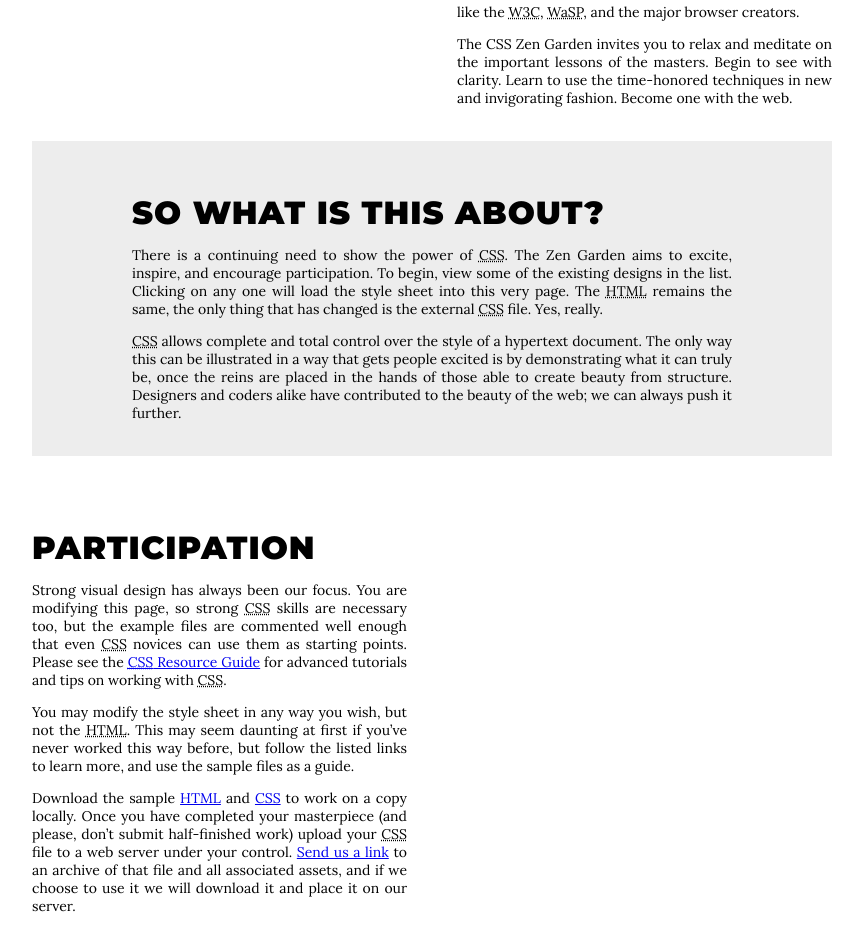
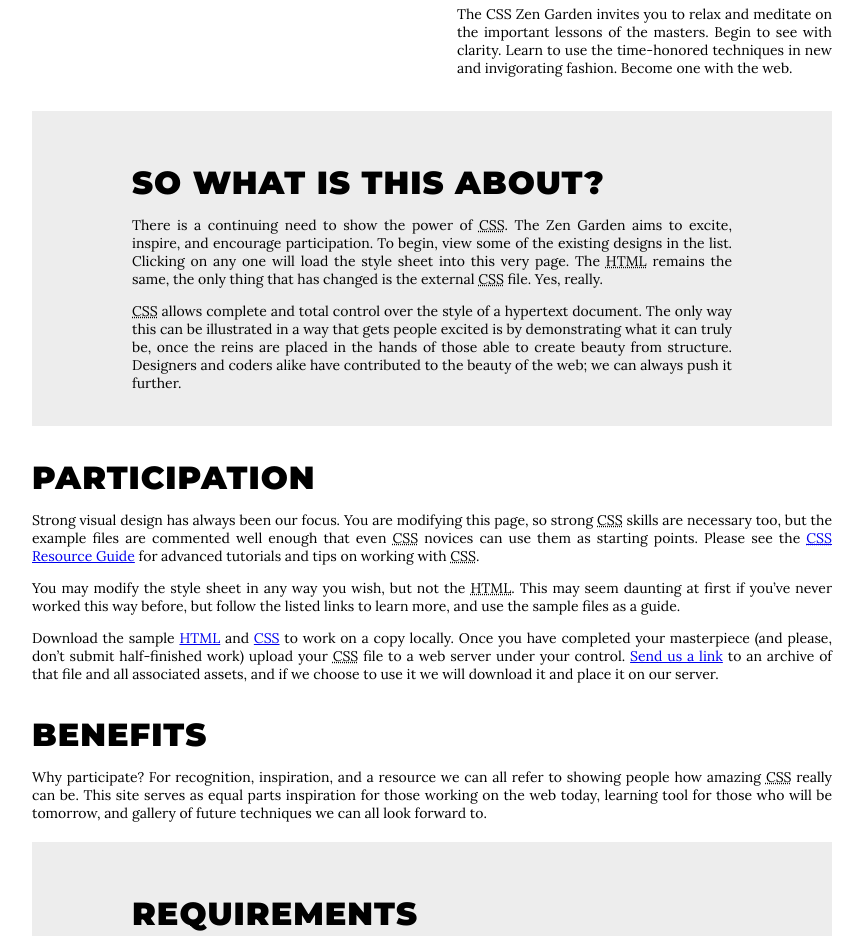
Before and after one commit to jayhklasiq/zen-garden, a plain HTML site: page index.html in a window 1280 px wide. Shown: the part 681-1617 px from the top of the page, without its empty margins (208-1071 px from the left). Drawn offline with Linux system fonts and the light colour scheme.

Commit message:
minor changes

```diff
--- a/styles/style.css
+++ b/styles/style.css
@@ -1,239 +1,17 @@
-/* css Zen Garden default style v1.02 */
-/* css released under Creative Commons License - http://creativecommons.org/licenses/by-nc-sa/1.0/  */
-
-/* This file based on 'Tranquille' by Dave Shea */
-/* You may use this file as a foundation for any new work, but you may find it easier to start from scratch. */
-/* Not all elements are defined in this file, so you'll most likely want to refer to the xhtml as well. */
-
-/* Your images should be linked as if the CSS file sits in the same folder as the images. ie. no paths. */
-
-/* basic elements
-html {
-	margin: 0;
-	padding: 0;
-}
-body {
-	font: 75% georgia, sans-serif;
-	line-height: 1.88889;
-	color: #555753;
-	background: #fff url(http://csszengarden.com/001/blossoms.jpg) no-repeat bottom right;
-	margin: 0;
-	padding: 0;
-}
-p {
-	margin-top: 0;
-	text-align: justify;
-}
-h3 {
-	font: italic normal 1.4em georgia, sans-serif;
-	letter-spacing: 1px;
-	margin-bottom: 0;
-	color: #7d775c;
-}
-a:link {
-	font-weight: bold;
-	text-decoration: none;
-	color: #b7a5df;
-}
-a:visited {
-	font-weight: bold;
-	text-decoration: none;
-	color: #d4cddc;
-}
-a:hover,
-a:focus,
-a:active {
-	text-decoration: underline;
-	color: #9685ba;
-}
-abbr {
-	border-bottom: none;
-}
-
-/* specific divs
-.page-wrapper {
-	background: url(http://csszengarden.com/001/zen-bg.jpg) no-repeat top left;
-	padding: 0 175px 0 110px;
-	margin: 0;
-	position: relative;
-}
-
-.intro {
-	min-width: 470px;
-	width: 100%;
-}
-
-header h1 {
-	background: transparent url(http://csszengarden.com/001/h1.gif) no-repeat top left;
-	margin-top: 10px;
-	display: block;
-	width: 219px;
-	height: 87px;
-	float: left;
-
-	text-indent: 100%;
-	white-space: nowrap;
-	overflow: hidden;
-}
-header h2 {
-	background: transparent url(http://csszengarden.com/001/h2.gif) no-repeat top left;
-	margin-top: 58px;
-	margin-bottom: 40px;
-	width: 200px;
-	height: 18px;
-	float: right;
-
-	text-indent: 100%;
-	white-space: nowrap;
-	overflow: hidden;
-}
-header {
-	padding-top: 20px;
-	height: 87px;
-}
-
-.summary {
-	clear: both;
-	margin: 20px 20px 20px 10px;
-	width: 160px;
-	float: left;
-}
-.summary p {
-	font: italic 1.1em/2.2 georgia;
-	text-align: center;
-}
-
-.preamble {
-	clear: right;
-	padding: 0px 10px 0 10px;
-}
-.supporting {
-	padding-left: 10px;
-	margin-bottom: 40px;
-}
-
-footer {
-	text-align: center;
-}
-footer a:link,
-footer a:visited {
-	margin-right: 20px;
-}
-
-.sidebar {
-	margin-left: 600px;
-	position: absolute;
-	top: 0;
-	right: 0;
-}
-.sidebar .wrapper {
-	font: 10px verdana, sans-serif;
-	background: transparent url(http://csszengarden.com/001/paper-bg.jpg) top left repeat-y;
-	padding: 10px;
-	margin-top: 150px;
-	width: 130px;
-}
-.sidebar h3.select {
-	background: transparent url(http://csszengarden.com/001/h3.gif) no-repeat top left;
-	margin: 10px 0 5px 0;
-	width: 97px;
-	height: 16px;
-
-	text-indent: 100%;
-	white-space: nowrap;
-	overflow: hidden;
-}
-.sidebar h3.archives {
-	background: transparent url(http://csszengarden.com/001/h5.gif) no-repeat top left;
-	margin: 25px 0 5px 0;
-	width: 57px;
-	height: 14px;
-
-	text-indent: 100%;
-	white-space: nowrap;
-	overflow: hidden;
-}
-.sidebar h3.resources {
-	background: transparent url(http://csszengarden.com/001/h6.gif) no-repeat top left;
-	margin: 25px 0 5px 0;
-	width: 63px;
-	height: 10px;
-
-	text-indent: 100%;
-	white-space: nowrap;
-	overflow: hidden;
-}
-
-.sidebar ul {
-	margin: 0;
-	padding: 0;
-}
-.sidebar li {
-	line-height: 1.3em;
-	background: transparent url(http://csszengarden.com/001/cr1.gif) no-repeat top center;
-	display: block;
-	padding-top: 5px;
-	margin-bottom: 5px;
-	list-style-type: none;
-}
-.sidebar li a:link {
-	color: #988f5e;
-}
-.sidebar li a:visited {
-	color: #b3ae94;
-}
-
-.extra1 {
-	background: transparent url(http://csszengarden.com/001/cr2.gif) top left no-repeat;
-	position: absolute;
-	top: 40px;
-	right: 0;
-	width: 148px;
-	height: 110px;
-	}
-	*/
-
 @import url("https://fonts.googleapis.com/css2?family=Lora&family=Montserrat:wght@900&display=swap");
 
 body {
-	margin: 30px auto;
+	margin: 0 auto;
 	max-width: 800px;
 	padding: 40px;
 }
 
-	body {
-		margin: 30px auto;
-		max-width: 800px;
-		padding: 40px;
-
-	}
-
-	h1{
-		color:white;
-		background-color: black;
-		padding: 10px;
-	}
-	p {
-		margin-top: 10;
-		text-align: justify;
-		font: 14px 'lora', serif;
-		}
-	h2, h3 {
-		font: 2em 'montserrat', serif;
-		letter-spacing: 1px;
-		margin-bottom: 0;
-		text-transform: uppercase;
-		}
 h1 {
 	color: white;
 	background-color: black;
 	padding: 10px;
 }
-p {
-	margin-top: 10;
-	text-align: justify;
-	font: 14px "lora", serif;
-}
+
 h2,
 h3 {
 	font: 2em "montserrat", serif;
@@ -242,7 +20,13 @@ h3 {
 	text-transform: uppercase;
 }
 
-.intro {
+p {
+	margin-top: 10;
+	text-align: justify;
+	font: 14px "lora", serif;
+}
+
+#zen-intro {
 	display: grid;
 	grid-template-columns: repeat(2, 1fr);
 	column-gap: 50px;
@@ -250,51 +34,62 @@ h3 {
 	row-gap: 20px;
 }
 
-	.summary{
+#zen-summary {
 	grid-column: 1/2;
 	grid-row: 2/3;
 }
-	.preamble{
+
+#zen-preamble {
 	grid-column: 2/3;
 	grid-row: 3/4;
 }
-	.explanation, .requirements{
+
+#zen-explanation,
+#zen-requirements {
 	background-color: rgb(237, 237, 237);
-		padding: 20px 100px 20px 100px;
+	padding: 20px 100px;
 	margin-top: 20px;
 	margin-bottom: 20px;
 }
-	div #zen-supporting{
+
+#zen-explanation {
+	grid-column: 1/3;
+	grid-row: 1/2;
+}
+
+#zen-participation {
+	grid-column: 1/2;
+	grid-row: 2/3;
+}
+
+#zen-benefits {
+	grid-column: 2/3;
+	grid-row: 3/4;
+}
+
+
+/*
+
+
+
+
+
+div #zen-supporting {
 	display: grid;
 	grid-template-columns: repeat(2, 1fr);
 	column-gap: 50px;
-		grid-template-rows: repeat(4, .5fr);
+	grid-template-rows: repeat(4, 0.5fr);
 	row-gap: 20px;
 }
 
-	.explanation{
-		grid-column: 1/3;
-		grid-row: 1/2;
-	}
-	.participation{
-		grid-column: 1/2;
-		grid-row: 2/3;
-		}
-	.benefits{
-		grid-column: 2/3;
-		grid-row: 3/4;
-		}
-	.requirements{
+
+.requirements {
 	grid-column: 1/3;
 	grid-row: 4/5;
-
 }
-	footer{
+footer {
 	grid-row: 5/6;
 }
-
-
-
 
 .summary {
 	grid-column: 1/2;
@@ -329,11 +124,9 @@ h3 {
 
 .sidebar {
 	margin-right: 20px;
-	/* position: absolute; /*You might want to remove this if you want the position fixed.*/
 	position: fixed;
 	top: 0;
 	right: 0;
-	/* width: 100%; */
 }
 
 .sidebar .wrapper {
@@ -362,7 +155,7 @@ h3 {
 	color: black;
 }
 
-/* ----------Responsiveness*----------*/
+
 @media (max-width: 1300px) {
 	.sidebar {
 		position: relative;
@@ -382,12 +175,9 @@ h3 {
 		display: grid;
 		grid-template-columns: 1fr 1fr;
 		grid-template-rows: 1fr 1fr;
-		/* margin: 0 auto; */
 	}
 }
 
-/* ----------------------------------------------- */
-/* Mobile View */
 @media screen and (max-width: 767px) {
 	.wrapper {
 		display: flex;
@@ -395,17 +185,14 @@ h3 {
 	}
 }
 
-/* Desktop View */
 @media screen and (max-width: 900px) {
-	/* Select a Design and Archives */
 	.design-selection,
 	.design-archives {
 		grid-row: 1;
 	}
 
-	/* Zen Resources */
 	.zen-resources {
 		grid-column: 1/3;
 		grid-row: 2/3;
 	}
-}
+} */
```
Lines whose indentation alone changed are shown as unchanged.
